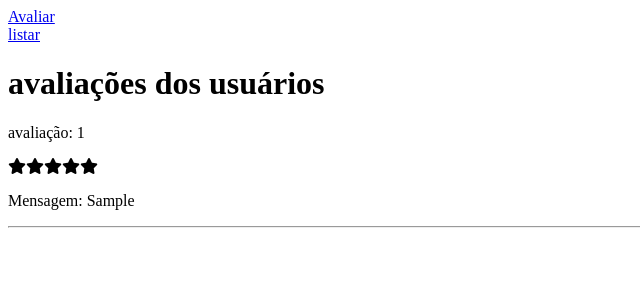
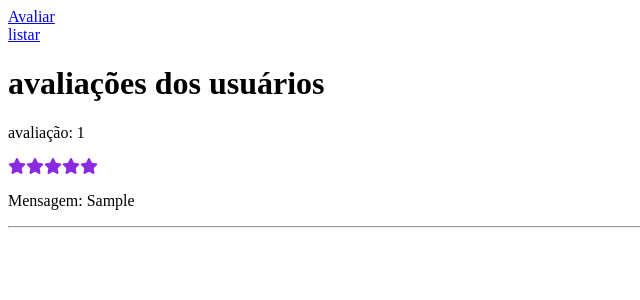
Before and after one commit to anabsouzx/trabalho_ricardo, a PHP site: the page made by back/avaliaçoes/listar_avaliações.php in a window 1280 px wide. Shown: the top 300 px of the page, without its empty margins (0-640 px from the left). Run offline with PHP 8.4, Linux system fonts and the light colour scheme; tables that the repository leaves empty or names only in its code hold one stand-in row (values such as "Sample post"); some libraries are stand-ins or nearby versions.

Commit message:
Update estrelinhas.css

```diff
--- a/back/avaliaçoes/estrelinhas.css
+++ b/back/avaliaçoes/estrelinhas.css
@@ -21,3 +21,11 @@
 .estrelas input[type=radio]:checked~label i.fa::before{
     color: var(--cinza);
 }
+
+.estrela-preenchida{
+    color: var(--violeta);
+}
+
+.estrela-vazia{
+    color: var(--cinza);
+}
```
